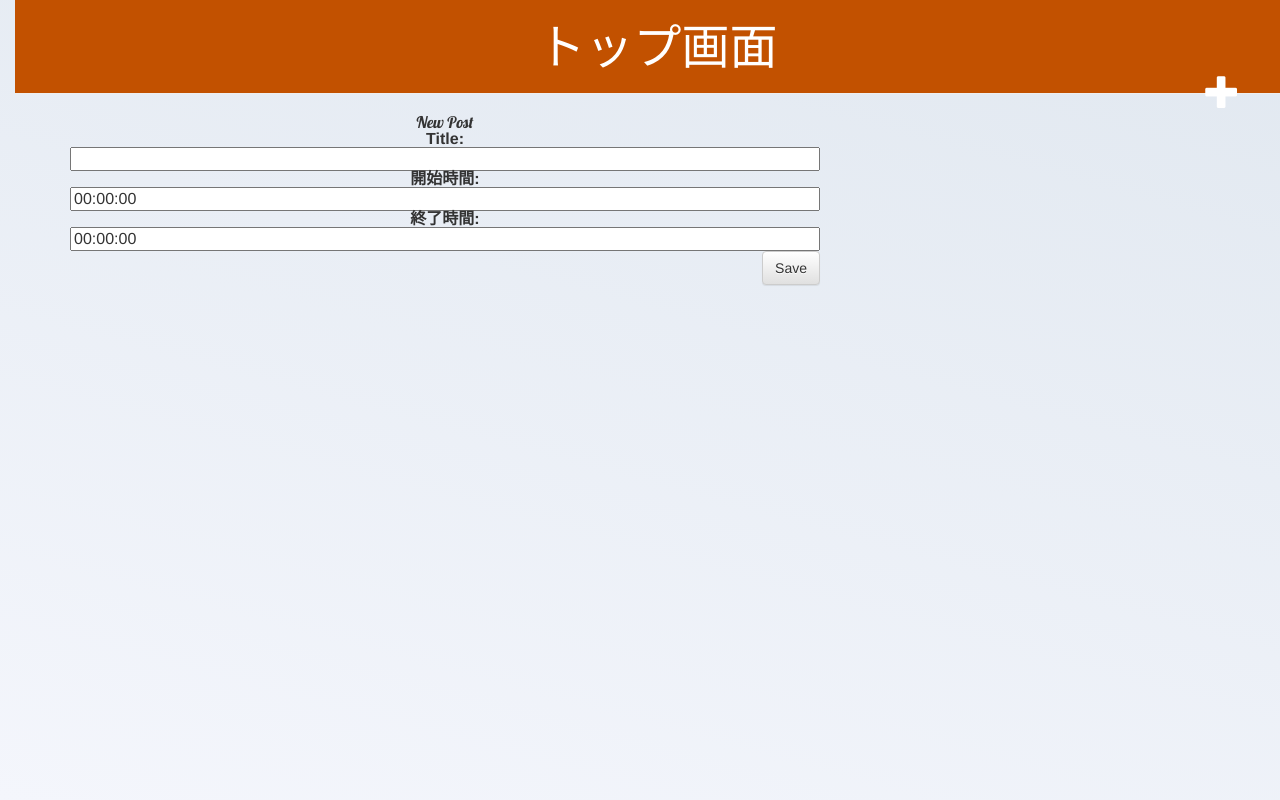
After one commit to Yuya-bakuretsu/DisPlay, a Django app: page /add_custom/ in a window 1280 px wide. The commit adds this page. Run offline with Django 3.2, Linux system fonts and the light colour scheme; some libraries are stand-ins or nearby versions.

Commit message:
add general html file and made model

```diff
--- /dev/null
+++ b/task/static/css/copied_blog.css
@@ -0,0 +1,56 @@
+h1 a, h2 a{
+    color: #C52100;
+    font-family: 'Lobster';
+}
+body{
+    padding-left: 15px;
+}
+.page-header {
+    background-color: #C25100;
+    margin-top: 0;
+    padding: 20px 20px 20px 40px;
+}
+
+.page-header h1, .page-header h1 a, .page-header h1 a:visited, .page-header h1 a:active {
+    color: #ffffff;
+    font-size: 36pt;
+    text-decoration: none;
+}
+
+.content {
+    margin-left: 40px;
+}
+
+h1, h2, h3, h4 {
+    font-family: 'Lobster', cursive;
+}
+
+.date {
+    color: #828282;
+}
+
+.save {
+    float: right;
+}
+
+.post-form textarea, .post-form input {
+    width: 100%;
+}
+
+.top-menu, .top-menu:hover, .top-menu:visited {
+    color: #ffffff;
+    float: right;
+    font-size: 26pt;
+    margin-right: 20px;
+}
+
+.post {
+    margin-bottom: 70px;
+}
+
+.post h2 a, .post h2 a:visited {
+    color: #000000;
+}
+.comment{
+    margin: 20px 0px 20px 20px;
+}
--- a/task/templates/task/base.html
+++ b/task/templates/task/base.html
@@ -1,11 +1,27 @@
-<!DOCTYPE html>
-<html lang="en">
+<html>
+{% load static %}
 <head>
-    <meta charset="UTF-8">
-    <title>DisPlay</title>
+    <title>Top_menu</title>
+    <link rel="stylesheet" href="//maxcdn.bootstrapcdn.com/bootstrap/3.2.0/css/bootstrap.min.css">
+    <link rel="stylesheet" href="//maxcdn.bootstrapcdn.com/bootstrap/3.2.0/css/bootstrap-theme.min.css">
+    <link href="//fonts.googleapis.com/css?family=Lobster&subset=latin,latin-ext" rel="stylesheet" type="text/css">
+    <link rel="stylesheet" href="{% static 'css/reset.css' %}">
+    <link rel="stylesheet" href="{% static 'css/style.css' %}">
+    <link rel="stylesheet" href="{% static 'css/copied_blog.css' %}">
+
 </head>
 <body>
-{% block content %}
-{% endblock %}
+<div class="page-header">
+    <h1><a href="/">トップ画面</a></h1>
+    <a href="{% url 'custom_add' %}" class="top-menu"><span class="glyphicon glyphicon-plus"></span></a>
+</div>
+<div class="content container">
+    <div class="row">
+        <div class="col-md-8">
+            {% block content %}
+            {% endblock %}
+        </div>
+    </div>
+</div>
 </body>
 </html>
--- /dev/null
+++ b/task/templates/task/custom_edit.html
@@ -0,0 +1,9 @@
+{% extends 'task/base.html' %}
+
+{% block content %}
+<h2>New Post</h2>
+<form method="POST" class="post-form">{% csrf_token %}
+    {{ form.as_p }}
+    <button type="submit" class="save btn btn-default">Save</button>
+</form>
+{% endblock %}
--- a/task/urls.py
+++ b/task/urls.py
@@ -6,5 +6,6 @@ urlpatterns = [
     # path('', views.top_menu, name='top_menu'),
     # path('', views.initial_settings, name='initial_settings'),
     path('', views.custom_list, name='custom_list'),
-    # path('add_custom/', views.custom_add, name='custom_add'),
+    path('add_custom/', views.custom_add, name='custom_add'),
+    path('custom/<int:pk>/', views.custom_detail, name='custom_detail')
 ]
--- a/task/views.py
+++ b/task/views.py
@@ -2,14 +2,28 @@ from django.shortcuts import render, get_object_or_404, redirect
 from django.utils import timezone
 from .models import Custom
 from django.contrib.auth.decorators import login_required
+from .forms import CustomForm
 
 
 def custom_list(request):
     me = request.user
-    customs = Custom.objects.filter(author=me).order_by('published_date')
-    # customs = Custom.objects.filter(published_date__lte=timezone.now()).order_by('published_date')
+    customs = Custom.objects.filter(author=me).order_by('start_time')
     return render(request, 'task/custom_list.html', {'customs': customs})
 
 
-# def custom_add(request):
-    # if request.method == "POST":
+def custom_detail(request, pk):
+    custom = get_object_or_404(Custom, pk=pk)
+    return render(request, 'task/custom_detail.html', {'custom': custom})
+
+
+def custom_add(request):
+    if request.method == "POST":
+        form = CustomForm(request.POST)
+        if form.is_valid():
+            custom = form.save(commit=False)
+            custom.author = request.user
+            custom.save()
+            return redirect('custom_detail', pk=custom.pk)
+    else:
+        form = CustomForm()
+    return render(request, 'task/custom_edit.html', {'form': form})
```
Also changed, not shown: task/templates/task/custom_detail.html (added, +7 -0 lines), task/templates/task/custom_list.html (+8 -10 lines), task/templates/task/custom_add.html (deleted).
